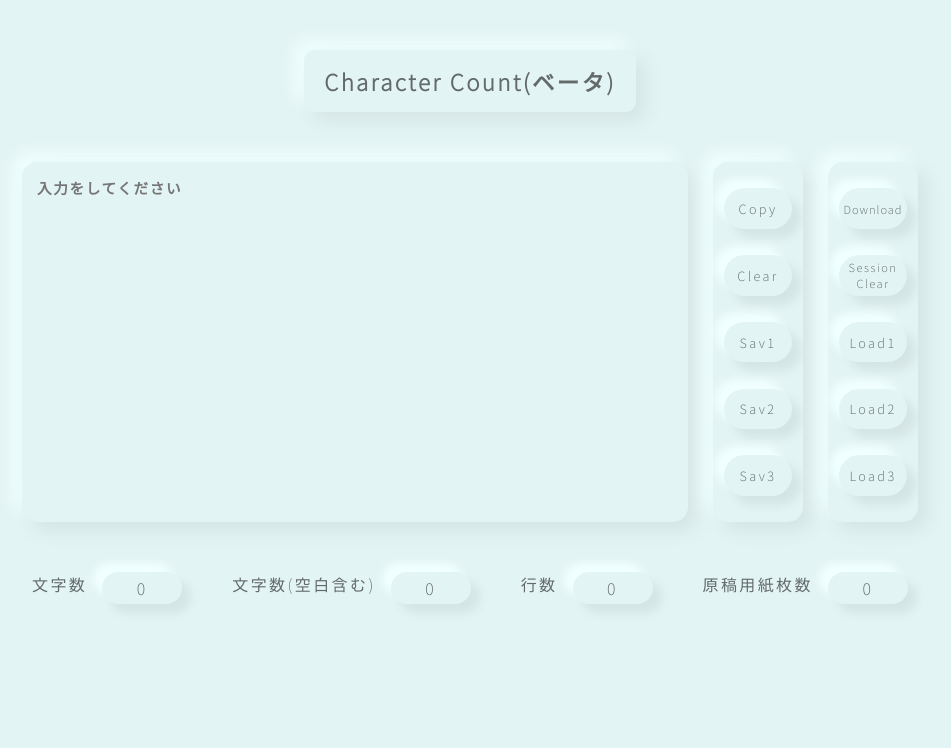
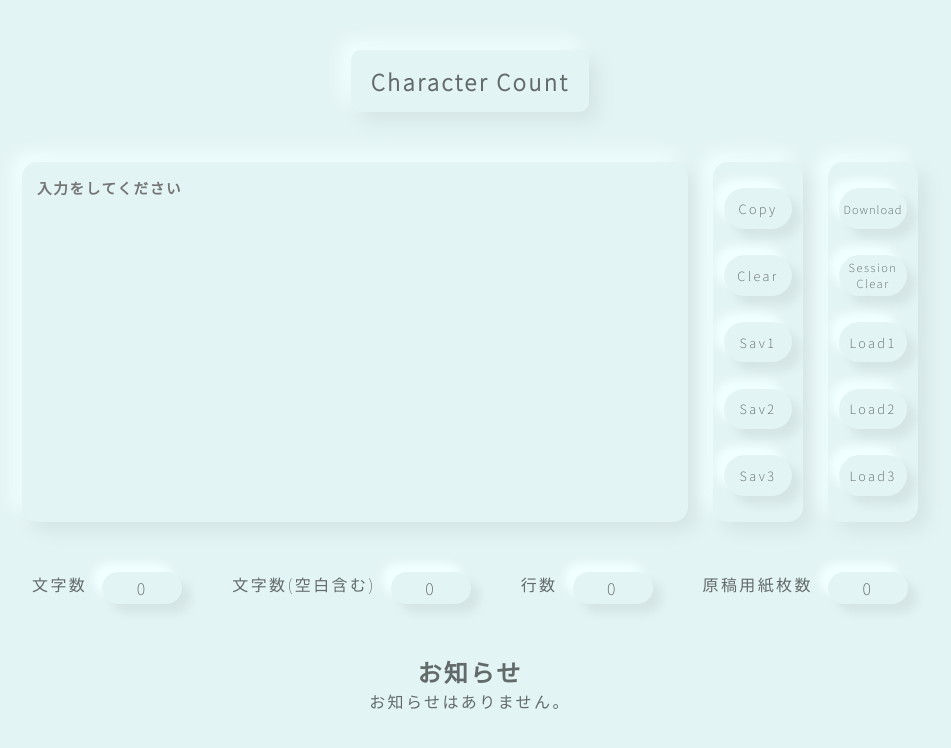
Before and after one commit to kakutora/chrCount, a plain HTML site: page index.html in a window 1280 px wide. Shown: the whole page, without its empty margins (170-1121 px from the left). Drawn offline with Linux system fonts and the light colour scheme.

Commit message:
Update index.html

```diff
--- a/index.html
+++ b/index.html
@@ -14,7 +14,7 @@
     <link rel="stylesheet" href="style.css" />
   </head>
   <body>
-    <h1 class="title">Character Count(ベータ)</h1>
+    <h1 class="title">Character Count</h1>
     <div class="inputArea">
       <div class="inputArea__wrapper">
         <textarea
@@ -60,6 +60,10 @@
         <p class="input__info">0</p>
       </li>
     </ul>
-    <script src="main.js"></script>
+    <section class="news">
+      <h2 class="news__title">お知らせ</h2>
+      <p class="news__text news__text--none">お知らせはありません。</p>
+    </section>
+    <script type="module" src="main.js"></script>
   </body>
 </html>
```
